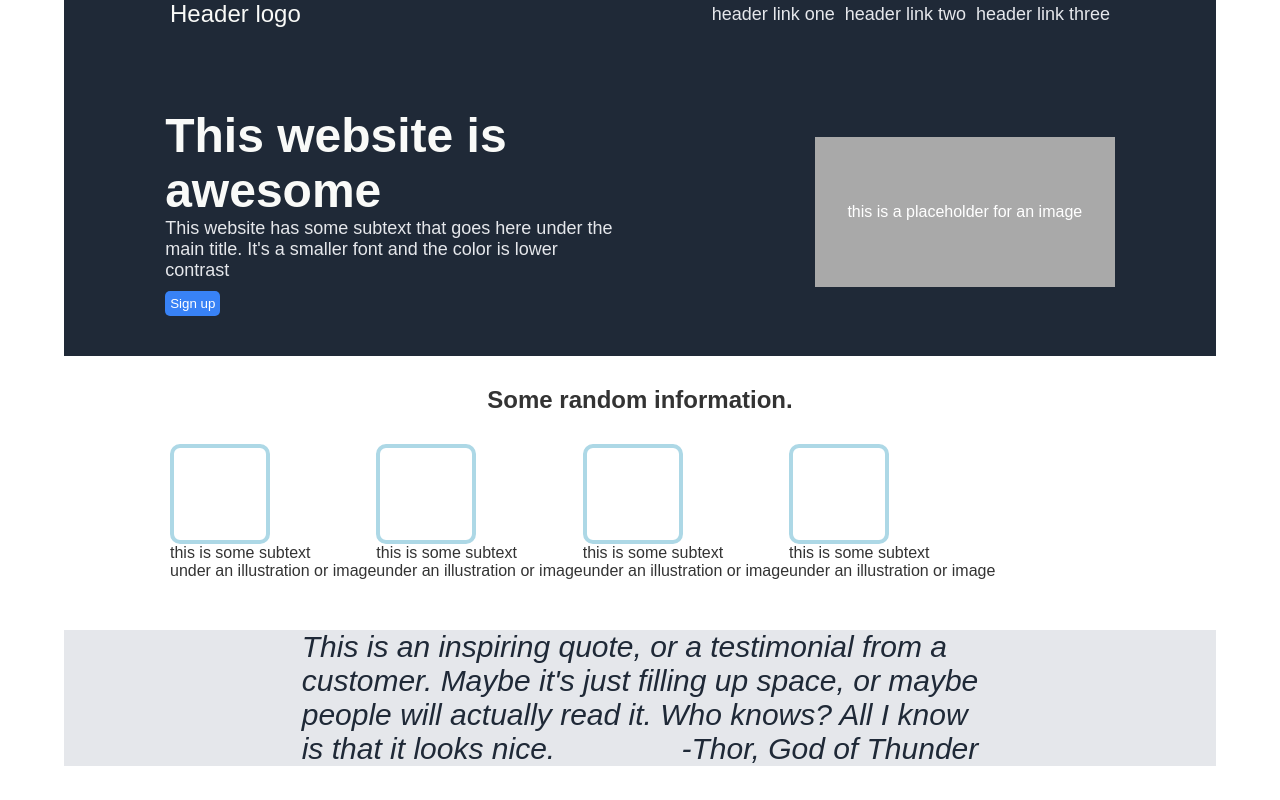
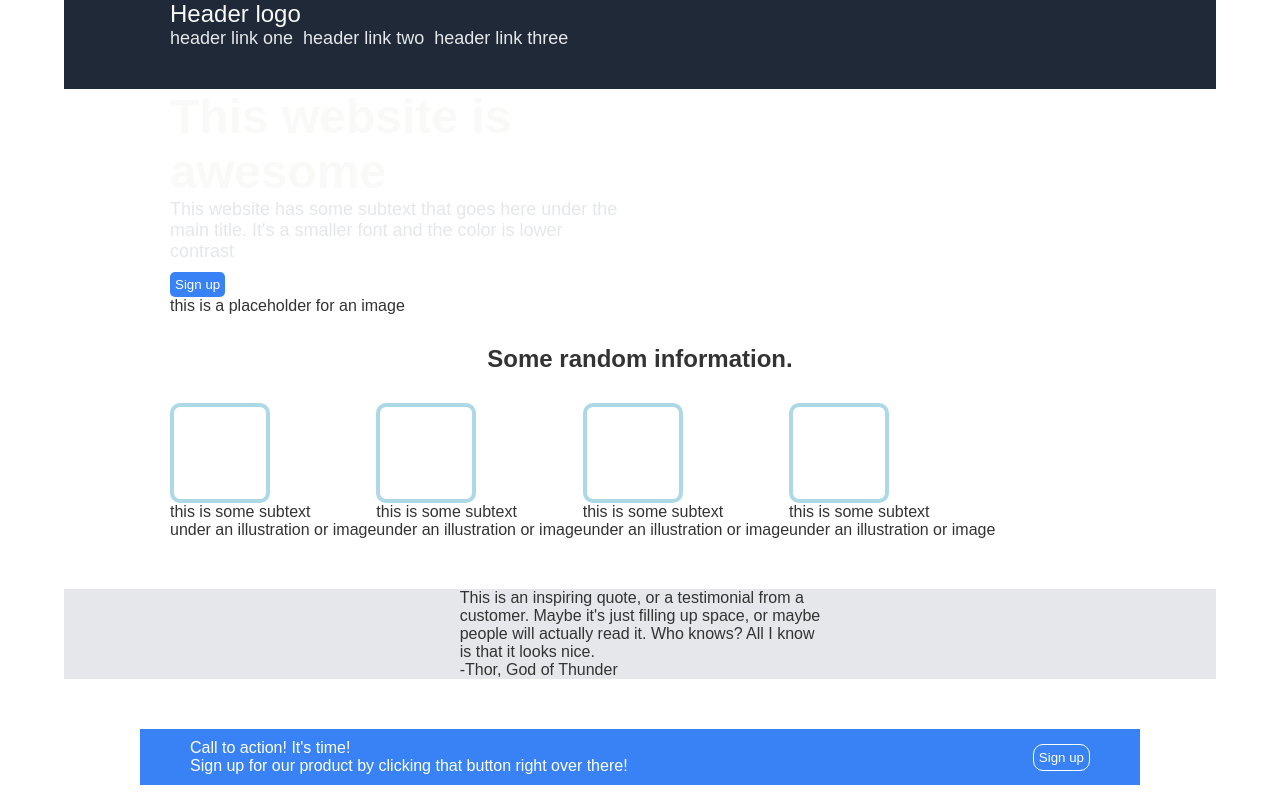
Before and after one commit to kenkaycee/landing-page-project, a plain HTML site: page index.html in a window 1280 px wide. Shown: the top 800 px of the page. Drawn offline with Linux system fonts and the light colour scheme.

Commit message:
Update index.html
Block quote added

```diff
--- a/index.html
+++ b/index.html
@@ -9,7 +9,6 @@
 </head>
 <body>
     <nav class="navbar">
-        <div class="nav">
         <div class="container">
             <div class="logo">Header logo</div>
             <ul class="nav">
@@ -18,10 +17,11 @@
                 <li><a href="#">header link three</a></li>
             </ul>
         </div>
-            </div>
+    </nav>
     <header class="header">
         <div class="container">
-                <h1 class="website">This website is <br> awesome</h1>
+          <div class= "website">
+              <h1>This website is <br> awesome</h1>
               <p>
                 This website has some subtext that goes here under the <br>
                 main title. It's a smaller font and the color is lower <br>
@@ -29,13 +29,11 @@
               </p>
               <button class="button">Sign up</button>
           </div>
-            <div class="container">
           <div class="placeholder">
               this is a placeholder for an image
           </div>
         </div>
     </header>
-    </nav>
     <section class="section-one">
         <div class="container">
             <h2 class="information">
@@ -75,12 +73,12 @@
     </section>
     <section class="section-two">
         <div class="container">
-            <div class="quote">
+            <blockquote>
                 This is an inspiring quote, or a testimonial from a <br>
                 customer. Maybe it's just filling up space, or maybe <br>
                 people will actually read it. Who knows? All I know <br>
                 is that it looks nice.<br> <span class="quote-ref">-Thor, God of Thunder</span>
-            </div>
+            </blockquote>
         </div>
     </section>
     <section class="section-three">
```
Lines whose indentation alone changed are shown as unchanged.
